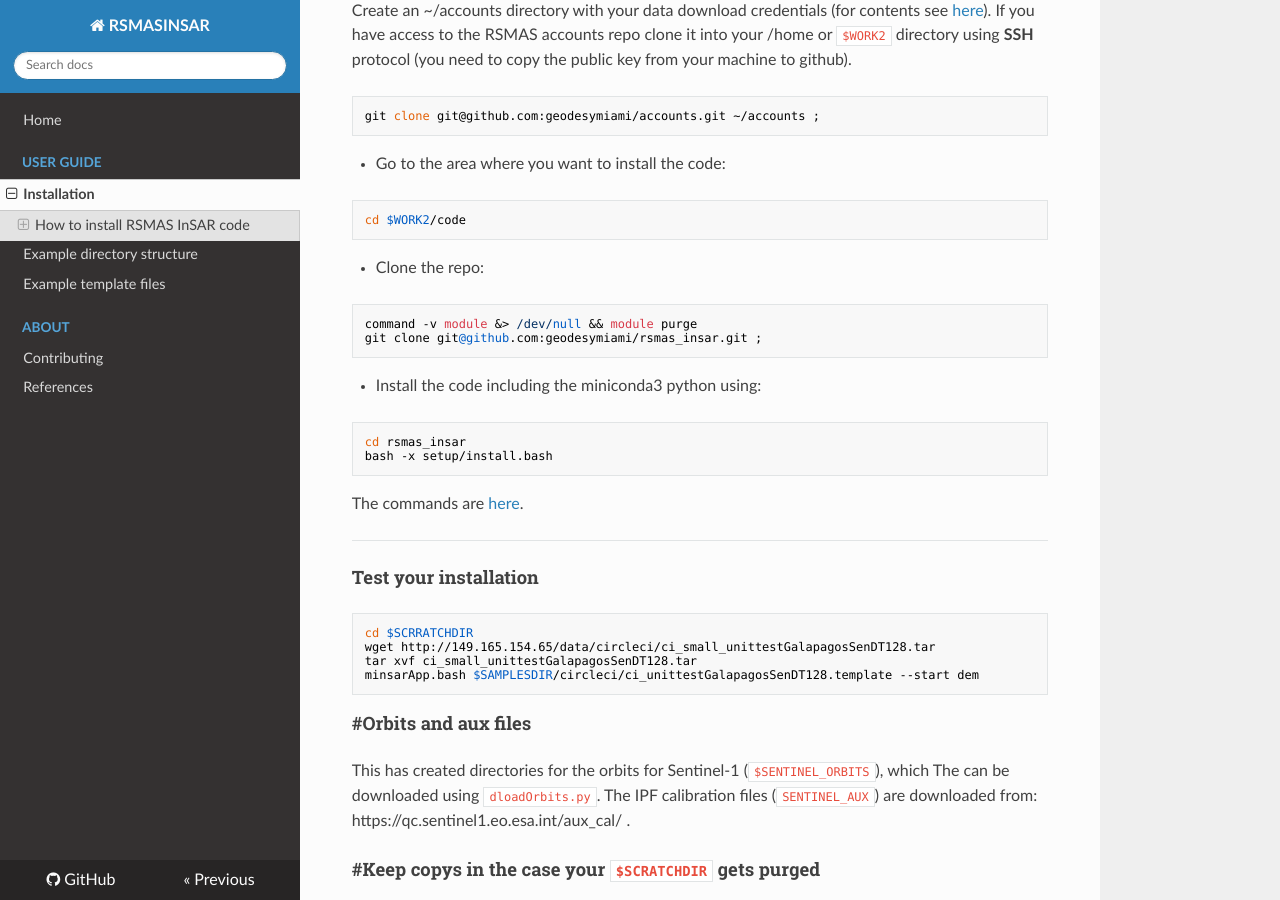
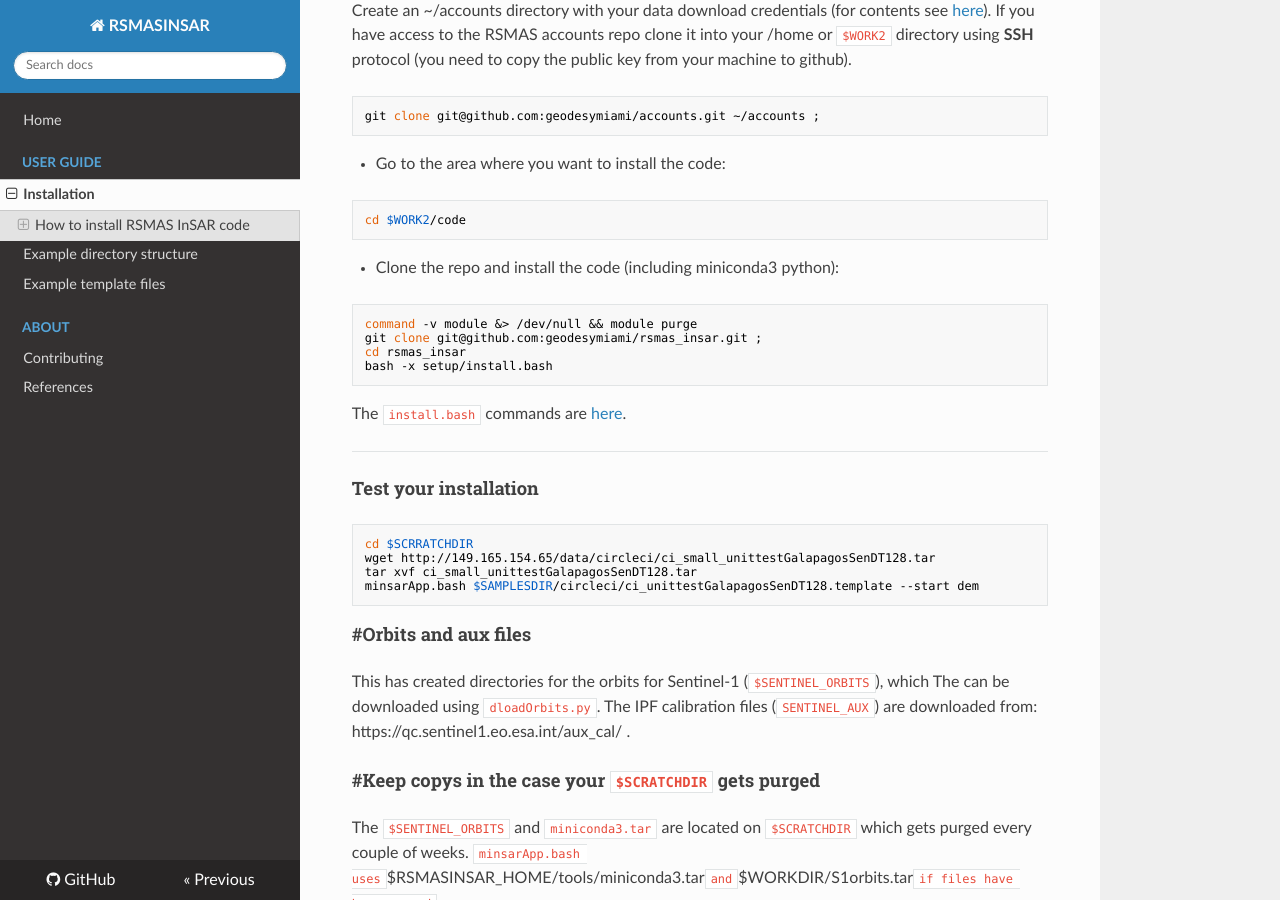
Before and after one commit to geodesymiami/rsmas_insar, an MkDocs documentation site: the page built from docs/installation.md, in a window 1280 px wide and 900 px high, scrolled down 328 px. Built offline with MkDocs 1.6.1, drawn with Linux system fonts in a browser that asks for light colours; nearby versions of some CDN libraries.

Commit message:
Update installation.md

````diff
--- a/docs/installation.md
+++ b/docs/installation.md
@@ -18,18 +18,14 @@ git clone git@github.com:geodesymiami/accounts.git ~/accounts ;
 ```
 cd $WORK2/code
 ```
-* Clone the repo:
+* Clone the repo and install the code (including miniconda3 python):
 ```
 command -v module &> /dev/null && module purge
 git clone git@github.com:geodesymiami/rsmas_insar.git ;
-```
-
-* Install the code including the miniconda3 python using:
-```
 cd rsmas_insar
 bash -x setup/install.bash
 ```
-The commands are [here](https://github.com/geodesymiami/rsmas_insar/blob/master/setup/install.bash).
+The `install.bash` commands are [here](https://github.com/geodesymiami/rsmas_insar/blob/master/setup/install.bash).
 
 ---
 ### Test your installation
````
